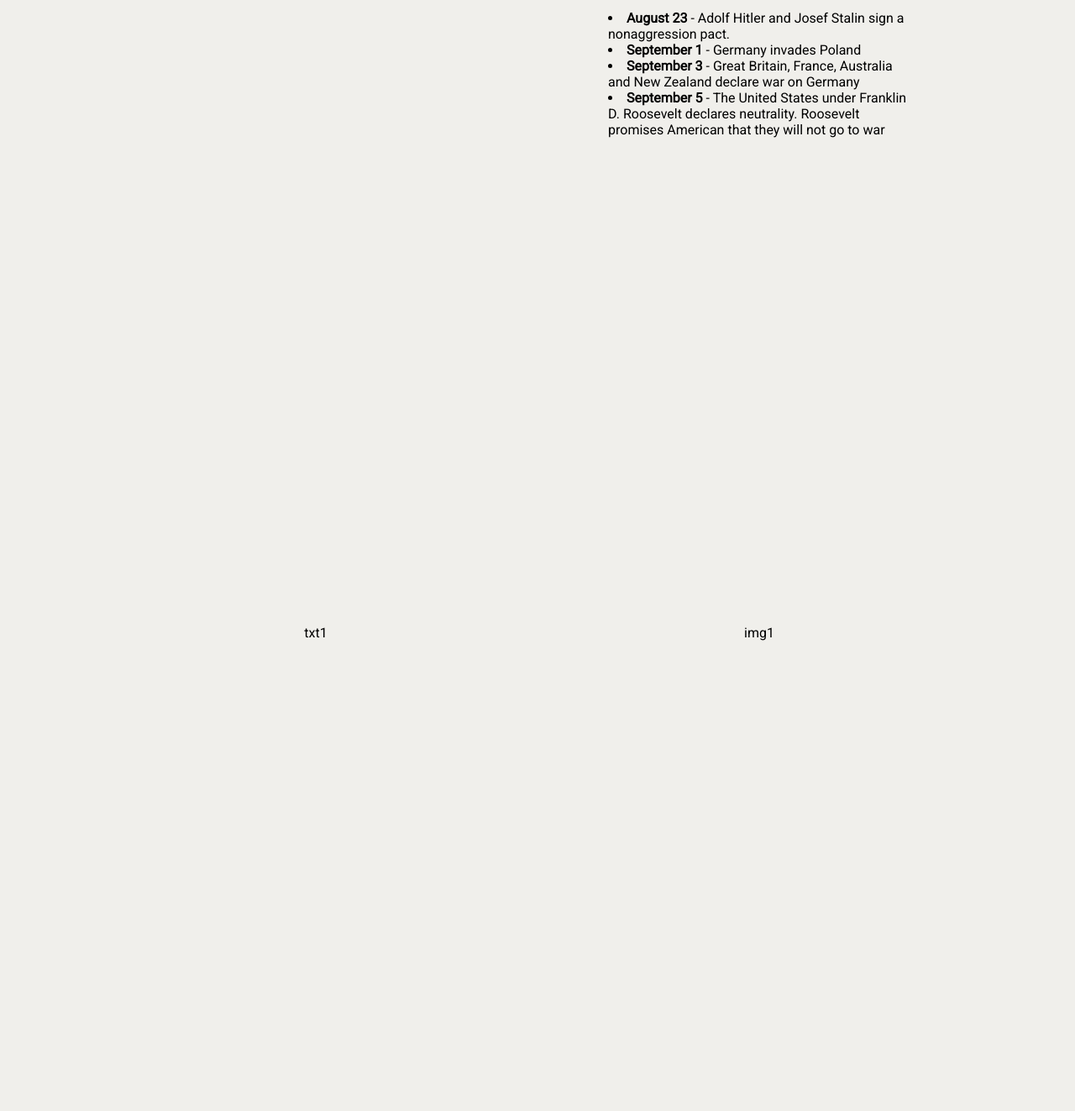
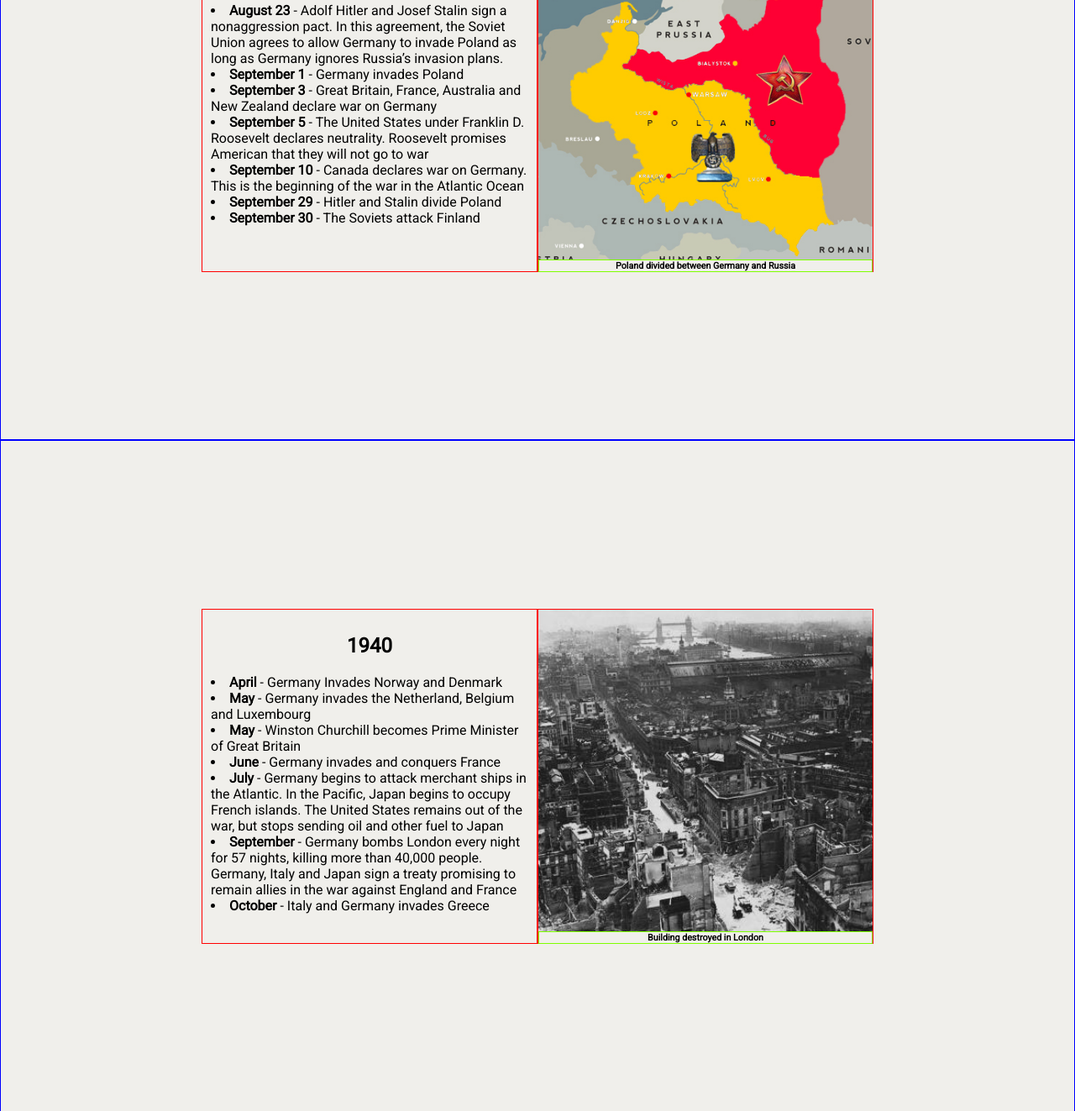
Before and after one commit to WebDevChris1/Tribute-Page, a plain HTML site: page index.html in a window 1280 px wide. Shown: the part 1076-2399 px from the top of the page at 84% size. Drawn offline with Linux system fonts and the light colour scheme.

Commit message:
finished site's template and added more content

```diff
--- a/index.html
+++ b/index.html
@@ -19,25 +19,43 @@
             <li><strong>1937 July 7</strong> - Japan invades China.</li>
             <li><strong>1938 March 12</strong> - Hitler annexes the country of Austria into Germany. This is also called the Anschluss.</li>
         </div>
-        <div class="img img-1933-1938"></div>
+        <div class="img img-1933-1938">
+          <div class="caption"><h6>Adoolf Hitler</h6></div>
+        </div>
       </div>
     </section>
     <section class="row-2">
       <div class="container-1">
-        <div class="img">img1</div>
         <div class="text text-1939">
           <h2>1939</h2>
-          <li><strong>August 23</strong> - Adolf Hitler and Josef Stalin sign a nonaggression pact.</li>
+          <li><strong>August 23</strong> - Adolf Hitler and Josef Stalin sign a nonaggression pact. In this agreement, the Soviet Union agrees to allow Germany to invade Poland as long as Germany ignores Russia’s invasion plans.</li>
           <li><strong>September 1</strong> - Germany invades Poland</li>
           <li><strong>September 3</strong> - Great Britain, France, Australia and New Zealand declare war on Germany</li>
           <li><strong>September 5</strong> - The United States under Franklin D. Roosevelt declares neutrality. Roosevelt promises American that they will not go to war</li>
+          <li><strong>September 10</strong> - Canada declares war on Germany. This is the beginning of the war in the Atlantic Ocean</li>
+          <li><strong>September 29</strong> - Hitler and Stalin divide Poland</li>
+          <li><strong>September 30</strong> - The Soviets attack Finland</li>
+        </div>
+        <div class="img img-1939">
+          <div class="caption"><h6>Poland divided between Germany and Russia</h6></div>
         </div>
       </div>
     </section>
     <section class="row-3">
       <div class="container-1">
-        <div class="text">txt1</div>
-        <div class="img">img1</div>
+        <div class="text text-1940">
+          <h2>1940</h2>
+          <li><strong>April</strong> - Germany Invades Norway and Denmark</li>
+          <li><strong>May</strong> - Germany invades the Netherland, Belgium and Luxembourg</li>
+          <li><strong>May</strong> - Winston Churchill becomes Prime Minister of Great Britain</li>
+          <li><strong>June</strong> - Germany invades and conquers France</li>
+          <li><strong>July</strong> - Germany begins to attack merchant ships in the Atlantic. In the Pacific, Japan begins to occupy French islands. The United States remains out of the war, but stops sending oil and other fuel to Japan</li>
+          <li><strong>September</strong> - Germany bombs London every night for 57 nights, killing more than 40,000 people. Germany, Italy and Japan sign a treaty promising to remain allies in the war against England and France</li>
+          <li><strong>October</strong> - Italy and Germany invades Greece</li>
+        </div>
+        <div class="img img-1940">
+        <div class="caption"><h6>Building destroyed in London</h6></div>
+        </div>
       </div>
     </section>
     <section class="row-4">
--- a/syles.css
+++ b/syles.css
@@ -19,6 +19,12 @@ section {
   width: 100vw;
 }
 
+section > div {
+  display: flex;
+  flex-wrap: wrap;
+  border: 1px solid red;
+}
+
 .container-1 {
   height: 100%;
   width: 100%;
@@ -27,22 +33,51 @@ section {
   justify-content: center;
   align-items: center;
   text-align: center;
+  border: 1px solid blue;
 }
 
 .container-1 > div {
-  height: 400px;
+  height: 50%;
   width: 400px;
-
-  margin: 5%;
-  padding: 20px;
+  border: 1px solid red;
+  position: relative;
 }
 
 li {
   text-align: left;
 }
 
+.img {
+  background-position: center;
+  background-size: cover;
+  background-repeat: no-repeat;
+}
+
 .img-1933-1938 {
   background-image: url(./images/hitler-election.jpeg);
-  background-position: center;
-  background-repeat: no-repeat;
 }
+
+.img-1939 {
+  background-image: url(./images/poland-division.jpeg);
+}
+
+.img-1940 {
+  background-image: url(./images/london-blitz.jpeg);
+}
+
+.text {
+  padding: 10px 10px;
+}
+
+h6 {
+  background-color: #f0efeb;
+  margin: 0;
+  padding: 0;
+}
+.caption {
+  position: absolute;
+  top: 96.5%;
+  width: 100%;
+  /* text-align: right; */
+  border: 1px solid chartreuse;
+}
```
Also changed, not shown: images/london blitz.jpeg (added), images/london-blitz.jpeg (added), images/poland-division.jpeg (added).
